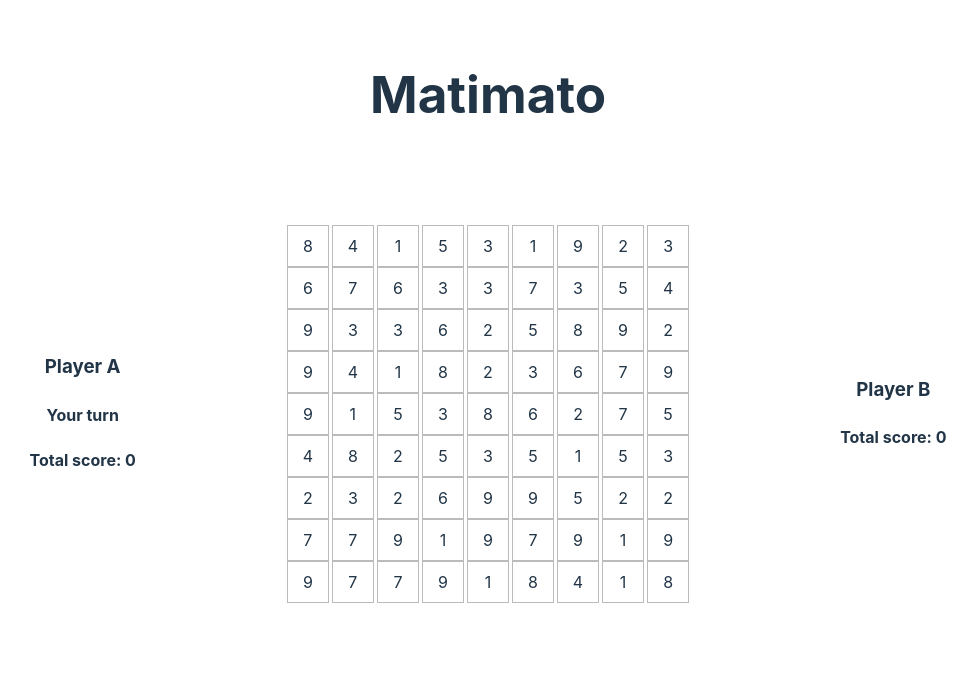
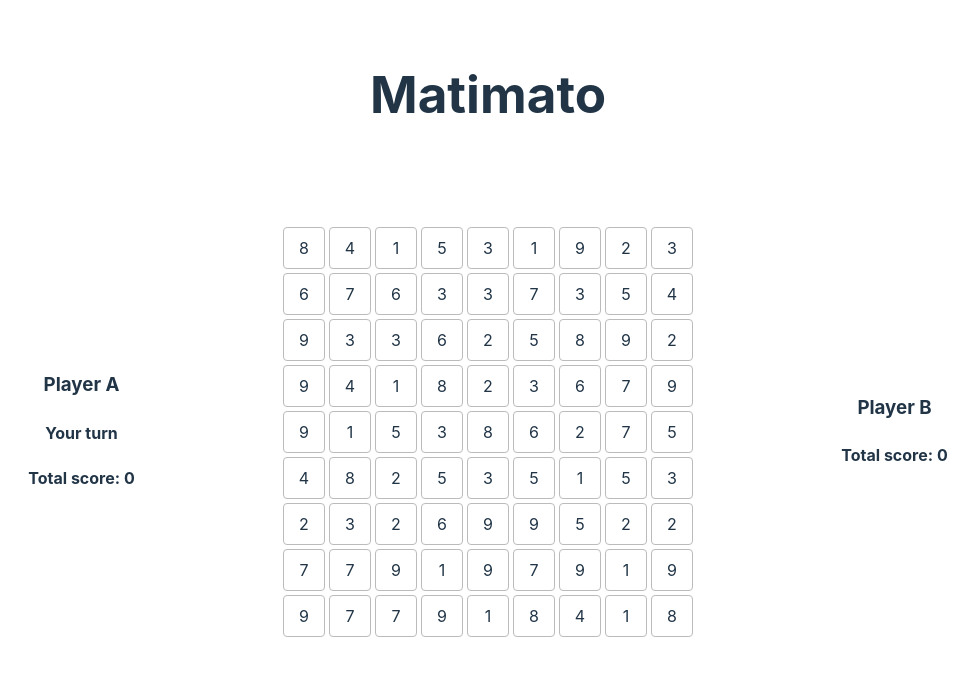
Before and after one commit to vaibhavbhardwaj201/matimato, a React (Vite) app: page / in a window 1280 px wide. Shown: the top 676 px of the page, without its empty margins (152-1130 px from the left). Built offline with nearby package versions, Linux system fonts and the light colour scheme.

Commit message:
redesign css

```diff
--- a/src/App.css
+++ b/src/App.css
@@ -29,13 +29,16 @@
   justify-content: space-around;
   align-items: center;
   width: 100%;
+  gap: 4px;
 }
 
 .cell {
+  margin: 2px 0;
   width: 24px;
   height: 24px;
   padding: 8px;
   border: 1px solid #bbb;
+  border-radius: 4px;
   cursor: pointer;
   transition: 0.1s ease-out;
 }
```
